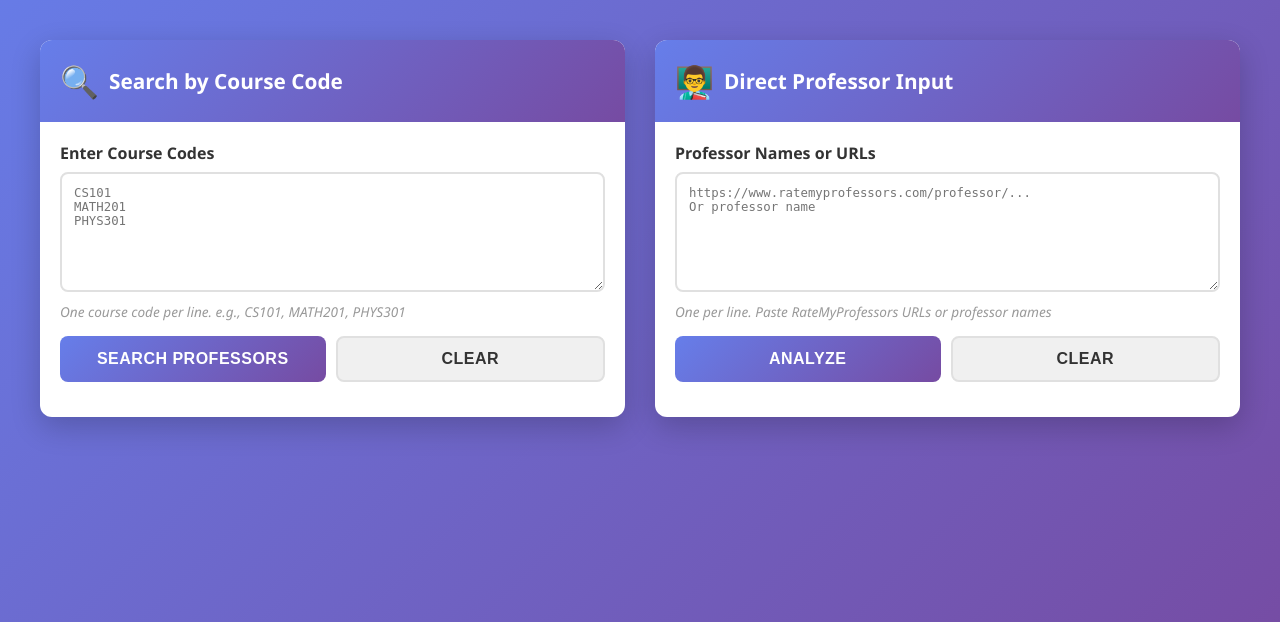
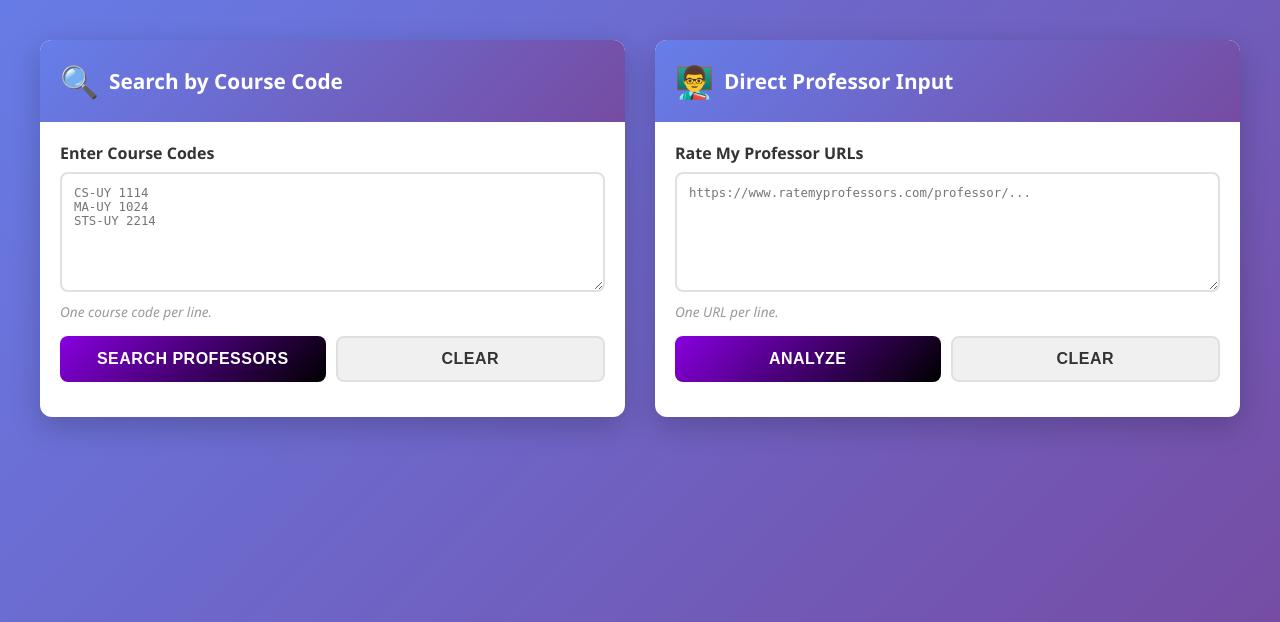
Before and after one commit to louaih/rmp_scraper, a Flask app: page / in a window 1280 px wide. Shown: the part 109-731 px from the top of the page. Run offline with Flask 3, Linux system fonts and the light colour scheme; the visitor is signed in with stand-in values (Sample User, id 1).

Commit message:
Minor frontend tweaks

```diff
--- a/templates/index.html
+++ b/templates/index.html
@@ -177,7 +177,7 @@
         }
 
         .btn-primary {
-            background: linear-gradient(135deg, #667eea 0%, #764ba2 100%);
+            background: linear-gradient(135deg, #8900e1 0%, #000000 100%);
             color: white;
         }
 
@@ -434,8 +434,8 @@
                 <div class="card-content">
                     <div class="form-group">
                         <label for="course-codes">Enter Course Codes</label>
-                        <textarea id="course-codes" placeholder="CS101&#10;MATH201&#10;PHYS301"></textarea>
-                        <p class="help-text">One course code per line. e.g., CS101, MATH201, PHYS301</p>
+                        <textarea id="course-codes" placeholder="CS-UY 1114&#10;MA-UY 1024&#10;STS-UY 2214"></textarea>
+                        <p class="help-text">One course code per line.</p>
                     </div>
 
                     <div class="button-group">
@@ -456,9 +456,9 @@
                 </div>
                 <div class="card-content">
                     <div class="form-group">
-                        <label for="professor-input">Professor Names or URLs</label>
-                        <textarea id="professor-input" placeholder="https://www.ratemyprofessors.com/professor/...&#10;Or professor name"></textarea>
-                        <p class="help-text">One per line. Paste RateMyProfessors URLs or professor names</p>
+                        <label for="professor-input">Rate My Professor URLs</label>
+                        <textarea id="professor-input" placeholder="https://www.ratemyprofessors.com/professor/..."></textarea>
+                        <p class="help-text">One URL per line.</p>
                     </div>
 
                     <div class="button-group">
```
